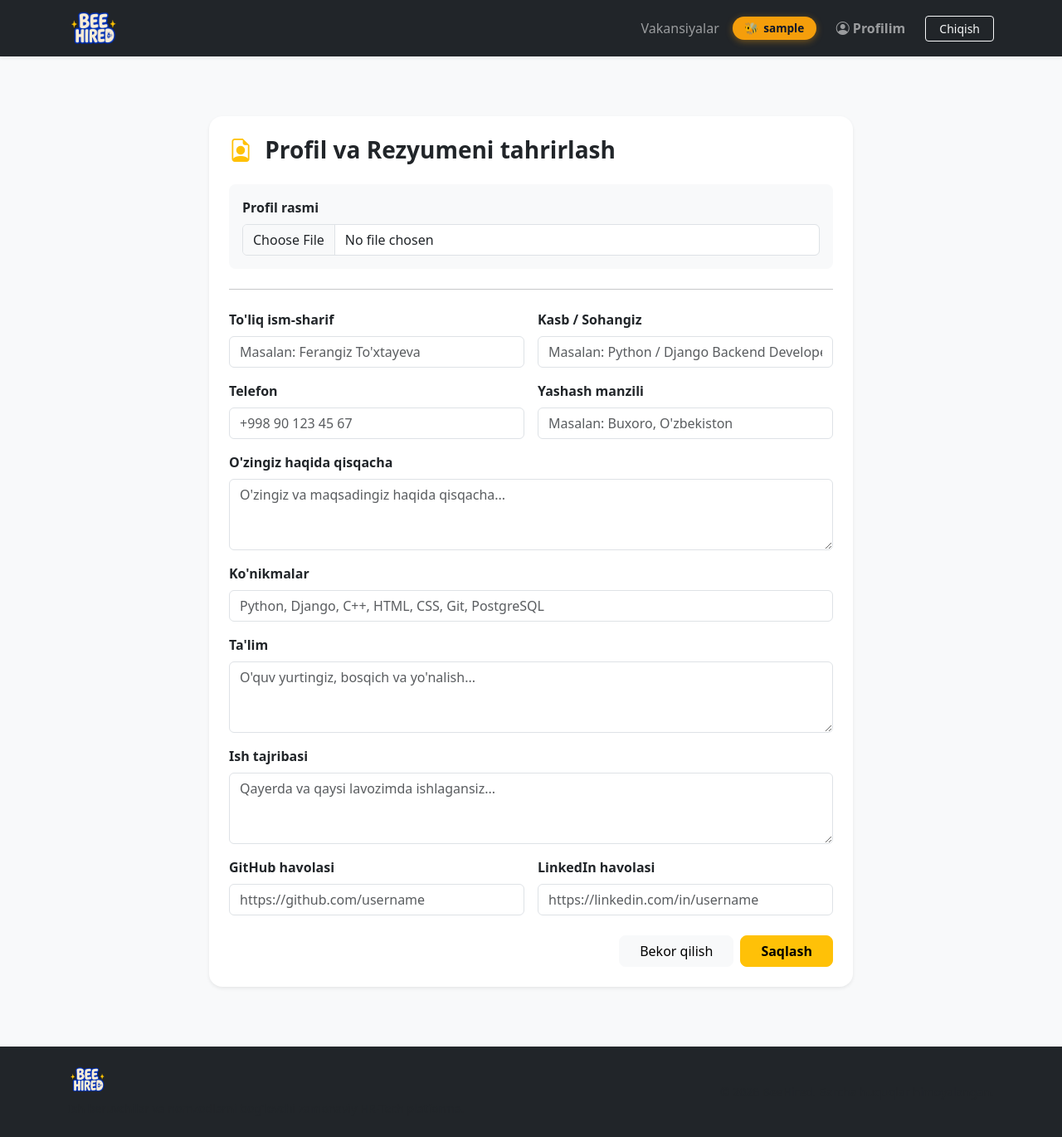
After one commit to firangiztukhtayeva/BeeHired, a Django app: page /accounts/resume/edit/ in a window 1280 px wide. The commit adds this page. Shown: the whole page at 83% size. Run offline with Django 5.2, Linux system fonts and the light colour scheme; the visitor is signed in with stand-in values (Sample User, id 1); data comes from the database, SQL or seed files in the repository; data that the repository does not hold is empty.

Commit message:
Add resume builder, custom user profile, and avatar upload features

```diff
--- a/accounts/forms.py
+++ b/accounts/forms.py
@@ -1,6 +1,6 @@
 from django import forms
 from django.contrib.auth.forms import UserCreationForm
-from .models import CustomUser
+from .models import CustomUser,  Resume
 
 class CustomUserCreationForm(UserCreationForm):
     role = forms.ChoiceField(
@@ -12,3 +12,41 @@ class CustomUserCreationForm(UserCreationForm):
     class Meta(UserCreationForm.Meta):
         model = CustomUser
         fields = ('username', 'email', 'role', 'phone_number')
+
+
+from django import forms
+from .models import Resume
+
+class ResumeForm(forms.ModelForm):
+    class Meta:
+        model = Resume
+        fields = [
+            'full_name', 'title', 'phone', 'location',
+            'bio', 'skills', 'education', 'experience',
+            'github_link', 'linkedin_link'
+        ]
+        widgets = {
+            'full_name': forms.TextInput(attrs={'class': 'form-control', 'placeholder': 'Masalan: Ferangiz To\'xtayeva'}),
+            'title': forms.TextInput(attrs={'class': 'form-control', 'placeholder': 'Masalan: Python / Django Backend Developer'}),
+            'phone': forms.TextInput(attrs={'class': 'form-control', 'placeholder': '+998 90 123 45 67'}),
+            'location': forms.TextInput(attrs={'class': 'form-control', 'placeholder': 'Masalan: Buxoro, O\'zbekiston'}),
+            'bio': forms.Textarea(attrs={'class': 'form-control', 'rows': 3, 'placeholder': 'O\'zingiz va maqsadingiz haqida qisqacha...'}),
+            'skills': forms.TextInput(attrs={'class': 'form-control', 'placeholder': 'Python, Django, C++, HTML, CSS, Git, PostgreSQL'}),
+            'education': forms.Textarea(attrs={'class': 'form-control', 'rows': 3, 'placeholder': 'O\'quv yurtingiz, bosqich va yo\'nalish...'}),
+            'experience': forms.Textarea(attrs={'class': 'form-control', 'rows': 3, 'placeholder': 'Qayerda va qaysi lavozimda ishlagansiz...'}),
+            'github_link': forms.URLInput(attrs={'class': 'form-control', 'placeholder': 'https://github.com/username'}),
+            'linkedin_link': forms.URLInput(attrs={'class': 'form-control', 'placeholder': 'https://linkedin.com/in/username'}),
+        }
+
+
+
+
+
+class ProfileUpdateForm(forms.ModelForm):
+    class Meta:
+        model = CustomUser
+        fields = ['avatar', 'phone_number']
+        widgets = {
+            'avatar': forms.FileInput(attrs={'class': 'form-control', 'accept': 'image/*'}),
+            'phone_number': forms.TextInput(attrs={'class': 'form-control', 'placeholder': '+998 90 123 45 67'}),
+        }
--- a/accounts/models.py
+++ b/accounts/models.py
@@ -1,5 +1,7 @@
 from django.db import models
 from django.contrib.auth.models import AbstractUser
+from django.conf import settings
+
 
 class CustomUser(AbstractUser):
     class Role(models.TextChoices):
@@ -17,3 +19,34 @@ class CustomUser(AbstractUser):
 
     def __str__(self):
         return f"{self.username} ({self.get_role_display()})"
+
+
+class Resume(models.Model):
+    user = models.OneToOneField(
+        settings.AUTH_USER_MODEL,
+        on_delete=models.CASCADE,
+        related_name='resume',
+        verbose_name="Foydalanuvchi"
+    )
+    full_name = models.CharField(max_length=255, verbose_name="To'liq ism-sharif")
+    title = models.CharField(max_length=255, verbose_name="Mutaxassislik / Kasb yo'nalishi")
+    phone = models.CharField(max_length=20, verbose_name="Telefon raqam", blank=True, null=True)
+    location = models.CharField(max_length=100, verbose_name="Yashash manzili", blank=True, null=True)
+    bio = models.TextField(verbose_name="O'zim haqimda", blank=True, null=True)
+    skills = models.CharField(
+        max_length=500,
+        verbose_name="Ko'nikmalar",
+        help_text="Masalan: Python, Django, HTML, CSS, Git",
+        blank=True,
+        null=True
+    )
+    experience_years = models.PositiveIntegerField(default=0, verbose_name="Tajriba (yillar)")
+    education = models.TextField(verbose_name="Ma'lumoti / Ta'lim", blank=True, null=True)
+    experience = models.TextField(verbose_name="Ish tajribasi", blank=True, null=True)
+    file = models.FileField(upload_to='resumes/', blank=True, null=True, verbose_name="PDF Rezyume fayli")
+    github_link = models.URLField(verbose_name="GitHub profili", blank=True, null=True)
+    linkedin_link = models.URLField(verbose_name="LinkedIn profili", blank=True, null=True)
+    updated_at = models.DateTimeField(auto_now=True)
+
+    def __str__(self):
+        return f"{self.full_name} - {self.title}"
--- a/accounts/urls.py
+++ b/accounts/urls.py
@@ -1,5 +1,6 @@
 from django.urls import path
 from .views import register_view, login_view, logout_view
+from . import views
 
 app_name = 'accounts'
 
@@ -7,4 +8,6 @@ urlpatterns = [
     path('register/', register_view, name='register'),
     path('login/', login_view, name='login'),
     path('logout/', logout_view, name='logout'),
+    path('dashboard/', views.profile_dashboard, name='dashboard'),
+    path('resume/edit/', views.edit_resume, name='edit_resume'),
 ]
--- a/accounts/views.py
+++ b/accounts/views.py
@@ -3,6 +3,9 @@ from django.contrib.auth import login, logout
 from django.contrib.auth.forms import AuthenticationForm
 from django.contrib import messages
 from .forms import CustomUserCreationForm
+from django.contrib.auth.decorators import login_required
+from .models import Resume
+from .forms import ResumeForm, ProfileUpdateForm
 
 def register_view(request):
     if request.user.is_authenticated:
@@ -42,3 +45,37 @@ def logout_view(request):
     logout(request)
     messages.info(request, "Tizimdan muvaffaqiyatli chiqdingiz.")
     return redirect('home')
+
+
+
+
+@login_required
+def profile_dashboard(request):
+    # Foydalanuvchida rezyume bor-yo'qligini tekshiramiz yoki yaratamiz
+    resume, created = Resume.objects.get_or_create(
+        user=request.user,
+        defaults={'full_name': request.user.username, 'title': 'Dasturchi / Mutaxassis'}
+    )
+    return render(request, 'accounts/dashboard.html', {'resume': resume})
+
+@login_required
+def edit_resume(request):
+    resume, created = Resume.objects.get_or_create(user=request.user)
+
+    if request.method == 'POST':
+        resume_form = ResumeForm(request.POST, request.FILES, instance=resume)
+        profile_form = ProfileUpdateForm(request.POST, request.FILES, instance=request.user)
+
+        if resume_form.is_valid() and profile_form.is_valid():
+            resume_form.save()
+            profile_form.save()
+            messages.success(request, "Profil va rezyume ma'lumotlari muvaffaqiyatli saqlandi!")
+            return redirect('accounts:dashboard')
+    else:
+        resume_form = ResumeForm(instance=resume)
+        profile_form = ProfileUpdateForm(instance=request.user)
+
+    return render(request, 'accounts/edit_resume.html', {
+        'form': resume_form,
+        'profile_form': profile_form
+    })
--- a/applications/models.py
+++ b/applications/models.py
@@ -1,6 +1,7 @@
 from django.db import models
 from django.conf import settings
-from jobs.models import Job, Resume
+from jobs.models import Job
+from accounts.models import Resume
 
 User = settings.AUTH_USER_MODEL
 
--- /dev/null
+++ b/templates/accounts/edit_resume.html
@@ -0,0 +1,80 @@
+{% extends 'base.html' %}
+
+{% block content %}
+<div class="container my-5" style="max-width: 800px;">
+    <div class="card border-0 shadow-sm rounded-4 p-4 bg-white">
+        <h3 class="fw-bold mb-4 text-dark">
+            <i class="bi bi-file-earmark-person text-warning me-2"></i> Profil va Rezyumeni tahrirlash
+        </h3>
+
+        <!-- 1. Enctype atributi fayl va rasmlar yuklanishi uchun shart -->
+        <form method="post" enctype="multipart/form-data">
+            {% csrf_token %}
+
+            <!-- 2. Profil rasmi (Avatar) qismi -->
+            <div class="card p-3 bg-light border-0 rounded-3 mb-4 text-center">
+                <label class="form-label fw-bold d-block text-start mb-2">Profil rasmi</label>
+
+                {% if user.avatar %}
+                    <div class="mb-3">
+                        <img src="{{ user.avatar.url }}" alt="Profil rasmi" class="rounded-circle shadow-sm" style="width: 110px; height: 110px; object-fit: cover;">
+                    </div>
+                {% endif %}
+
+                {{ profile_form.avatar }}
+            </div>
+
+            <hr class="my-4">
+
+            <!-- 3. Rezyume maydonlari -->
+            <div class="row g-3">
+                <div class="col-md-6">
+                    <label class="form-label fw-semibold">To'liq ism-sharif</label>
+                    {{ form.full_name }}
+                </div>
+                <div class="col-md-6">
+                    <label class="form-label fw-semibold">Kasb / Sohangiz</label>
+                    {{ form.title }}
+                </div>
+                <div class="col-md-6">
+                    <label class="form-label fw-semibold">Telefon</label>
+                    {{ form.phone }}
+                </div>
+                <div class="col-md-6">
+                    <label class="form-label fw-semibold">Yashash manzili</label>
+                    {{ form.location }}
+                </div>
+                <div class="col-12">
+                    <label class="form-label fw-semibold">O'zingiz haqida qisqacha</label>
+                    {{ form.bio }}
+                </div>
+                <div class="col-12">
+                    <label class="form-label fw-semibold">Ko'nikmalar</label>
+                    {{ form.skills }}
+                </div>
+                <div class="col-12">
+                    <label class="form-label fw-semibold">Ta'lim</label>
+                    {{ form.education }}
+                </div>
+                <div class="col-12">
+                    <label class="form-label fw-semibold">Ish tajribasi</label>
+                    {{ form.experience }}
+                </div>
+                <div class="col-md-6">
+                    <label class="form-label fw-semibold">GitHub havolasi</label>
+                    {{ form.github_link }}
+                </div>
+                <div class="col-md-6">
+                    <label class="form-label fw-semibold">LinkedIn havolasi</label>
+                    {{ form.linkedin_link }}
+                </div>
+            </div>
+
+            <div class="d-flex justify-content-end gap-2 mt-4">
+                <a href="{% url 'accounts:dashboard' %}" class="btn btn-light px-4 rounded-3">Bekor qilish</a>
+                <button type="submit" class="btn btn-warning fw-bold px-4 rounded-3">Saqlash</button>
+            </div>
+        </form>
+    </div>
+</div>
+{% endblock %}
--- a/templates/base.html
+++ b/templates/base.html
@@ -28,15 +28,21 @@
                         <a class="nav-link fw-medium" href="#">Vakansiyalar</a>
                     </li>
                     {% if user.is_authenticated %}
-                        <li class="nav-item">
+    <li class="nav-item d-flex align-items-center">
+        <!-- User Badge bosilganda ham dashboard'ga o'tadi -->
+        <a href="{% url 'accounts:dashboard' %}" class="user-badge text-decoration-none me-2">
+            <span>🐝</span> {{ user.username }}
+        </a>
+    </li>
+    <li class="nav-item">
+        <a class="nav-link fw-semibold" href="{% url 'accounts:dashboard' %}">
+            <i class="bi bi-person-circle"></i> Profilim
+        </a>
+    </li>
+    <li class="nav-item">
+        <a class="btn btn-outline-light btn-sm px-3 ms-lg-2" href="{% url 'accounts:logout' %}">Chiqish</a>
+    </li>
 
-                            <span class="user-badge me-2">
-                                <span>🐝</span> {{ user.username }}
-                            </span>
-                        </li>
-                        <li class="nav-item">
-                            <a class="btn btn-outline-light btn-sm px-3" href="{% url 'accounts:logout' %}">Chiqish</a>
-                        </li>
                     {% else %}
                         <li class="nav-item">
                             <a class="nav-link fw-medium" href="{% url 'accounts:login' %}">Kirish</a>
```
Also changed, not shown: jobs/models.py (+0 -22 lines), templates/accounts/dashboard.html (added, +68 -0 lines), accounts/migrations/0002_resume.py (added), applications/migrations/0002_alter_application_resume.py (added), jobs/migrations/0002_delete_resume.py (added).
